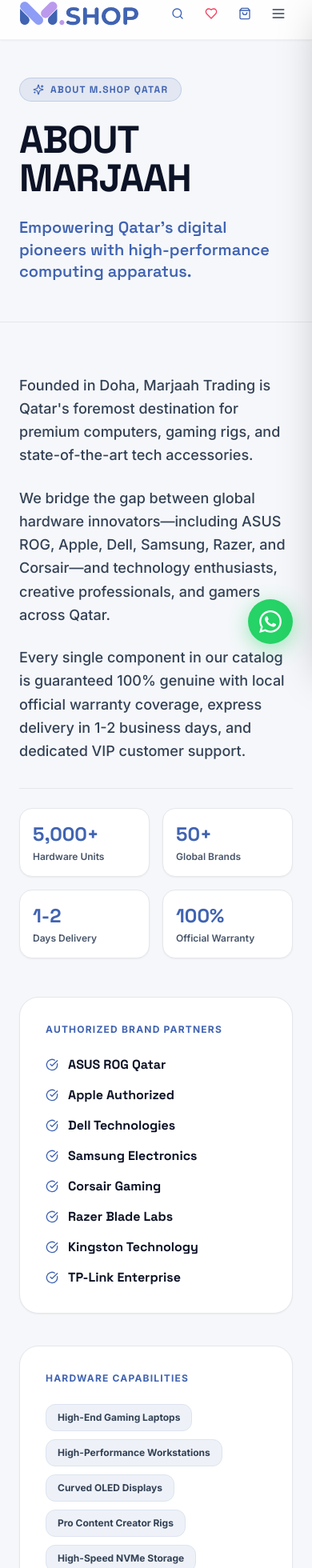
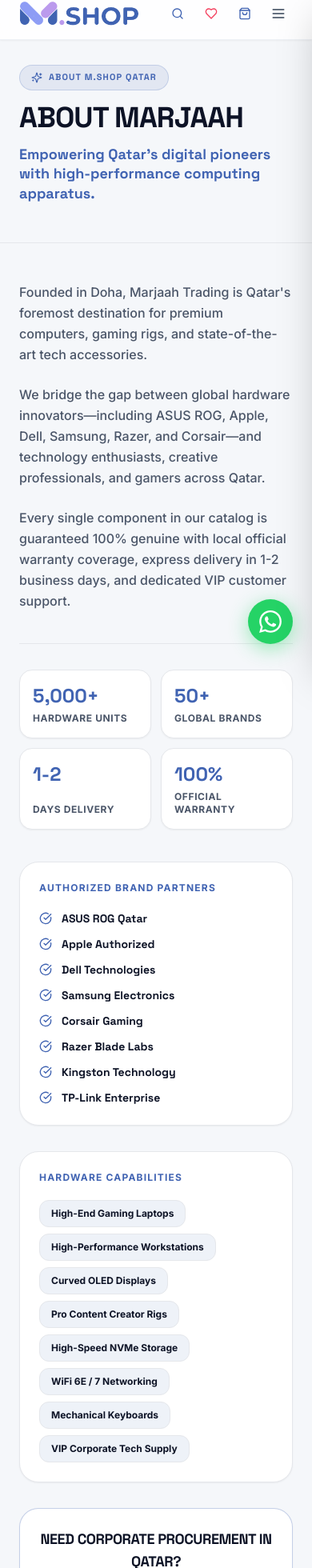
Before and after one commit to abhinavdeveloperiz/MARJAAH-QATAR, a Next.js app: page /en/about in a window 390 px wide. Shown: the part 15-1975 px from the top of the page at 80% size. Built offline with nearby package versions, Linux system fonts and the light colour scheme.

Commit message:
Align About page layout, responsive spacing, and typography

```diff
--- a/app/[locale]/about/page.tsx
+++ b/app/[locale]/about/page.tsx
@@ -37,63 +37,85 @@
 
   return (
     <div className="min-h-screen bg-base">
-      {/* Header Section from Template */}
-      <section className="container-custom pt-28 md:pt-36 pb-12 md:pb-16 border-b border-border-color">
-        <div className="max-w-4xl">
-          <div className="inline-flex items-center gap-2 px-4 py-1.5 rounded-full bg-[#4063B2]/10 border border-[#4063B2]/20 text-[#4063B2] text-xs font-bold tracking-widest uppercase mb-6 font-display">
+      {/* Header Section */}
+      <section
+        className="container-custom pt-24 sm:pt-28 md:pt-36 pb-12 md:pb-16 border-b border-border-color"
+      >
+        <div className="max-w-4xl space-y-4 sm:space-y-6">
+          <div className="inline-flex items-center gap-2 px-3.5 py-1.5 rounded-full bg-[#4063B2]/10 border border-[#4063B2]/20 text-[#4063B2] text-[11px] sm:text-xs font-bold tracking-widest uppercase font-display">
             <Sparkles className="w-3.5 h-3.5" />
-            {isRTL ? "من نحن — M.SHOP قطر" : "ABOUT M.SHOP QATAR"}
+            <span>{isRTL ? "من نحن — M.SHOP قطر" : "ABOUT M.SHOP QATAR"}</span>
           </div>
 
-          <h1 className="font-display text-5xl sm:text-7xl md:text-8xl font-black tracking-tight leading-none mb-6" style={{ color: "var(--text-primary)" }}>
+          <h1
+            className="font-display text-4xl sm:text-6xl md:text-7xl lg:text-8xl font-black tracking-tight uppercase leading-none"
+            style={{ color: "var(--text-primary)" }}
+          >
             {isRTL ? about.headingAr : about.heading}
           </h1>
 
-          <p className="text-xl sm:text-2xl text-[#4063B2] font-semibold font-display leading-snug">
+          <p className="text-lg sm:text-xl md:text-2xl text-[#4063B2] font-bold font-display leading-snug">
             {isRTL ? about.taglineAr : about.tagline}
           </p>
         </div>
       </section>
 
-      {/* Main Editorial Content (From Template Structure) */}
-      <section className="container-custom py-16 md:py-24">
-        <div className="grid grid-cols-1 lg:grid-cols-12 gap-12 lg:gap-16">
+      {/* Main Content */}
+      <section className="container-custom py-12 sm:py-16 md:py-20">
+        <div className="grid grid-cols-1 lg:grid-cols-12 gap-10 lg:gap-14 items-start">
           {/* Left Narrative Column (7 cols) */}
-          <div className="lg:col-span-7 space-y-8">
-            <div className="space-y-6 text-lg md:text-xl leading-relaxed font-medium" style={{ color: "var(--text-secondary)" }}>
+          <div className="lg:col-span-7 space-y-10">
+            {/* Story Paragraphs */}
+            <div className="space-y-6 text-base sm:text-lg md:text-xl font-medium leading-relaxed" style={{ color: "var(--text-secondary)" }}>
               {(isRTL ? about.paragraphsAr : about.paragraphs).map((paragraph, i) => (
-                <p key={i} className="text-slate-700 leading-relaxed">
+                <p key={i} className="leading-relaxed">
                   {paragraph}
                 </p>
               ))}
             </div>
 
             {/* Quick Stats Grid */}
-            <div className="grid grid-cols-2 sm:grid-cols-4 gap-4 pt-6 border-t border-border-color">
+            <div className="pt-8 border-t border-border-color">
+              <div className="grid grid-cols-2 sm:grid-cols-4 gap-3 sm:gap-4">
                 {[
                   { num: "5,000+", label: isRTL ? "منتج متوفر" : "Hardware Units" },
                   { num: "50+", label: isRTL ? "ماركة عالمية" : "Global Brands" },
                   { num: "1-2", label: isRTL ? "أيام التوصيل" : "Days Delivery" },
                   { num: "100%", label: isRTL ? "أصالة وضمان" : "Official Warranty" },
                 ].map((stat, i) => (
-                <div key={i} className="p-4 rounded-2xl bg-surface border border-border-color shadow-sm">
-                  <p className="text-2xl sm:text-3xl font-black text-[#4063B2] font-display mb-1">{stat.num}</p>
-                  <p className="text-slate-600 text-xs font-semibold">{stat.label}</p>
+                  <div
+                    key={i}
+                    className="p-4 sm:p-5 rounded-2xl bg-surface border border-border-color shadow-sm flex flex-col justify-between"
+                  >
+                    <p className="text-2xl sm:text-3xl lg:text-4xl font-black text-[#4063B2] font-display mb-1">
+                      {stat.num}
+                    </p>
+                    <p
+                      className="text-xs font-bold uppercase tracking-wider font-sans"
+                      style={{ color: "var(--text-secondary)" }}
+                    >
+                      {stat.label}
+                    </p>
                   </div>
                 ))}
               </div>
             </div>
+          </div>
 
-          {/* Right Column: Authorized Brands & Hardware Expertise (5 cols) */}
-          <div className="lg:col-span-5 space-y-10">
+          {/* Right Column (5 cols) */}
+          <div className="lg:col-span-5 space-y-8">
             {/* Authorized Brand Partners */}
-            <div className="bg-surface rounded-3xl p-8 border border-border-color shadow-sm">
-              <p className="text-[#4063B2] text-xs font-bold uppercase tracking-widest font-sans mb-6">
+            <div className="bg-surface rounded-3xl p-6 sm:p-8 border border-border-color shadow-sm space-y-5">
+              <span className="text-[#4063B2] text-xs font-bold uppercase tracking-widest font-sans block">
                 {isRTL ? "شركاء الماركات الرسمية" : "Authorized Brand Partners"}
-              </p>
-              <ul className="space-y-3.5">
+              </span>
+              <ul className="grid grid-cols-1 sm:grid-cols-2 lg:grid-cols-1 gap-3">
                 {about.clients.map((brand) => (
-                  <li key={brand} className="flex items-center gap-3 text-base sm:text-lg font-bold font-display" style={{ color: "var(--text-primary)" }}>
+                  <li
+                    key={brand}
+                    className="flex items-center gap-3 text-sm sm:text-base font-bold font-display"
+                    style={{ color: "var(--text-primary)" }}
+                  >
                     <CheckCircle className="w-4 h-4 text-[#4063B2] flex-shrink-0" />
                     <span>{brand}</span>
                   </li>
@@ -102,15 +124,16 @@
             </div>
 
             {/* Hardware Domains & Expertise */}
-            <div className="bg-surface rounded-3xl p-8 border border-border-color shadow-sm">
-              <p className="text-[#4063B2] text-xs font-bold uppercase tracking-widest font-sans mb-6">
+            <div className="bg-surface rounded-3xl p-6 sm:p-8 border border-border-color shadow-sm space-y-5">
+              <span className="text-[#4063B2] text-xs font-bold uppercase tracking-widest font-sans block">
                 {isRTL ? "مجالات التخصص" : "Hardware Capabilities"}
-              </p>
-              <div className="flex flex-wrap gap-2.5">
+              </span>
+              <div className="flex flex-wrap gap-2">
                 {about.expertise.map((item) => (
                   <span
                     key={item}
-                    className="text-xs font-bold font-sans px-3.5 py-2 rounded-xl bg-surface-2 border border-surface-3 text-slate-700 hover:text-[#4063B2] hover:border-[#4063B2]/40 transition-colors"
+                    className="text-xs font-bold font-sans px-3.5 py-2 rounded-xl bg-surface-2 border border-border-color transition-colors"
+                    style={{ color: "var(--text-primary)" }}
                   >
                     {item}
                   </span>
@@ -119,15 +142,32 @@
             </div>
 
             {/* Contact CTA */}
-            <div className="p-8 rounded-3xl bg-gradient-to-br from-[#4063B2]/10 via-surface to-[#8D9CF5]/10 border border-[#4063B2]/30 text-center shadow-sm">
-              <h3 className="text-xl font-bold font-display mb-2" style={{ color: "var(--text-primary)" }}>
+            <div
+              className="p-6 sm:p-8 rounded-3xl border text-center shadow-sm space-y-4"
+              style={{
+                backgroundColor: "var(--bg-surface)",
+                borderColor: "rgba(64,99,178,0.3)",
+              }}
+            >
+              <h3
+                className="text-lg sm:text-xl font-bold font-display uppercase tracking-tight"
+                style={{ color: "var(--text-primary)" }}
+              >
                 {isRTL ? "هل تحتاج إلى استشارة لمؤسستك أو شركتك؟" : "Need Corporate Procurement in Qatar?"}
               </h3>
-              <p className="text-sm font-medium mb-6" style={{ color: "var(--text-secondary)" }}>
-                {isRTL ? "تواصل مباشرة مع خبرائنا عبر الواتساب للحصول على استشارة فورية" : "Connect directly with our hardware specialists for immediate corporate or personal advice."}
+              <p
+                className="text-xs sm:text-sm font-medium leading-relaxed"
+                style={{ color: "var(--text-secondary)" }}
+              >
+                {isRTL
+                  ? "تواصل مباشرة مع خبرائنا عبر الواتساب للحصول على استشارة فورية"
+                  : "Connect directly with our hardware specialists for immediate corporate or personal advice."}
               </p>
-              <Link href={`/${locale}/contact`} className="btn-primary justify-center w-full shadow-md">
-                {isRTL ? "تواصل معنا" : "Contact Specialists"}
+              <Link
+                href={`/${locale}/contact`}
+                className="btn-primary justify-center w-full shadow-md py-3 text-xs sm:text-sm font-bold font-display"
+              >
+                <span>{isRTL ? "تواصل معنا" : "Contact Specialists"}</span>
                 <ArrowRight className={cn("w-4 h-4", isRTL && "rotate-180")} />
               </Link>
             </div>
```
Lines whose indentation alone changed are shown as unchanged.
